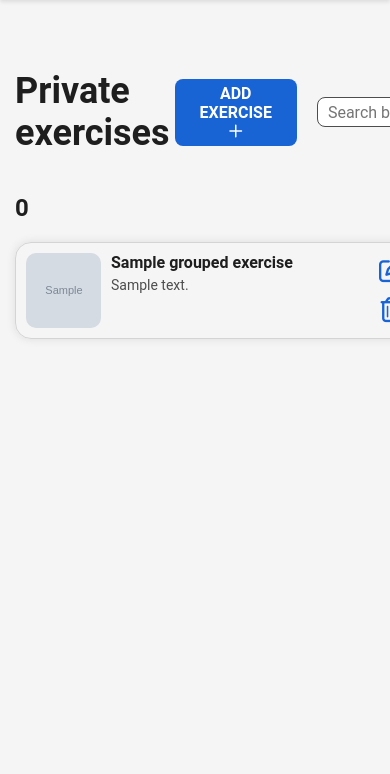
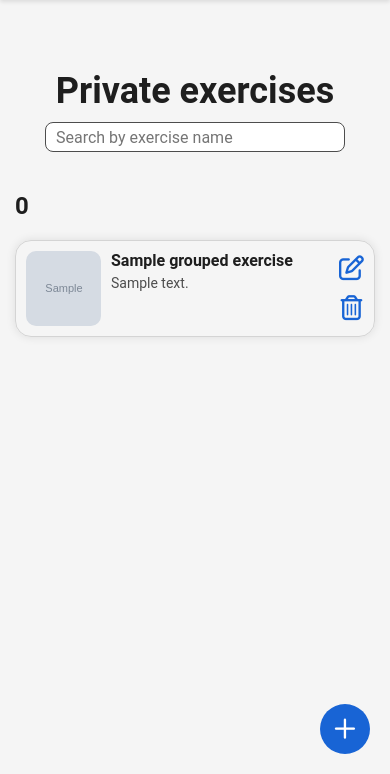
Before and after one commit to mnogiec/wdpai-fitplanner, a PHP site: template public/views/private_exercises.php in a window 390 px wide; the page is wider, and only the part inside the window is pictured. Shown: the part 70-844 px from the top of that part. Run offline with PHP 8.4, Linux system fonts and the light colour scheme; the template is opened without the code that fills it: most values are stand-ins (such as "Sample title", 1, 10 or a date in 2020); grey boxes marked "Sample" are stand-in pictures.

Commit message:
Fix exercises RWD

```diff
--- a/public/css/exercises.css
+++ b/public/css/exercises.css
@@ -38,6 +38,12 @@
   display: grid;
   grid-template-columns: repeat(auto-fill, minmax(40rem, 1fr));
   gap: 2rem;
+}
+
+@media only screen and (max-width: 768px) {
+  .exercises-boxes-wrapper {
+    grid-template-columns: 1fr;
+  }
 }
 
 .exercises-box {
@@ -112,3 +118,35 @@
   flex-direction: column;
   gap: 0.5rem;
 }
+
+.exercises-add-button span {
+  font: inherit;
+}
+
+@media only screen and (max-width: 768px) {
+  .exercises-add-text {
+    display: none;
+  }
+
+  .exercises-add-button {
+    display: flex;
+    align-items: center;
+    justify-content: center;
+    width: 5rem;
+    height: 5rem;
+    border-radius: 50%;
+    cursor: pointer;
+    position: fixed;
+    bottom: 2rem;
+    right: 2rem;
+  }
+
+  .exercises-add-button i {
+    font-size: 2.5rem;
+  }
+
+  .exercises-topbar {
+    flex-direction: column;
+    gap: 1rem;
+  }
+}
--- a/public/views/private_exercises.php
+++ b/public/views/private_exercises.php
@@ -89,9 +89,13 @@
       <div class="exercises-topbar">
         <h1 class="text-4xl font-bold">Private exercises</h1>
         <div class="exercises-topbar-right">
-          <button type="button" class="btn" id="addExerciseBtn">
-            Add exercise
-            <i class="fa-solid fa-plus"></i>
+          <button type="button" class="btn exercises-add-button" id="addExerciseBtn">
+            <span>
+              <span class="exercises-add-text">
+                Add exercise
+              </span>
+              <i class="fa-solid fa-plus"></i>
+            </span>
           </button>
           <input type="text" placeholder="Search by exercise name" class="exercises-search-input text-input" />
         </div>
```
Also changed, not shown: public/views/exercises_base.php (+7 -3 lines).
